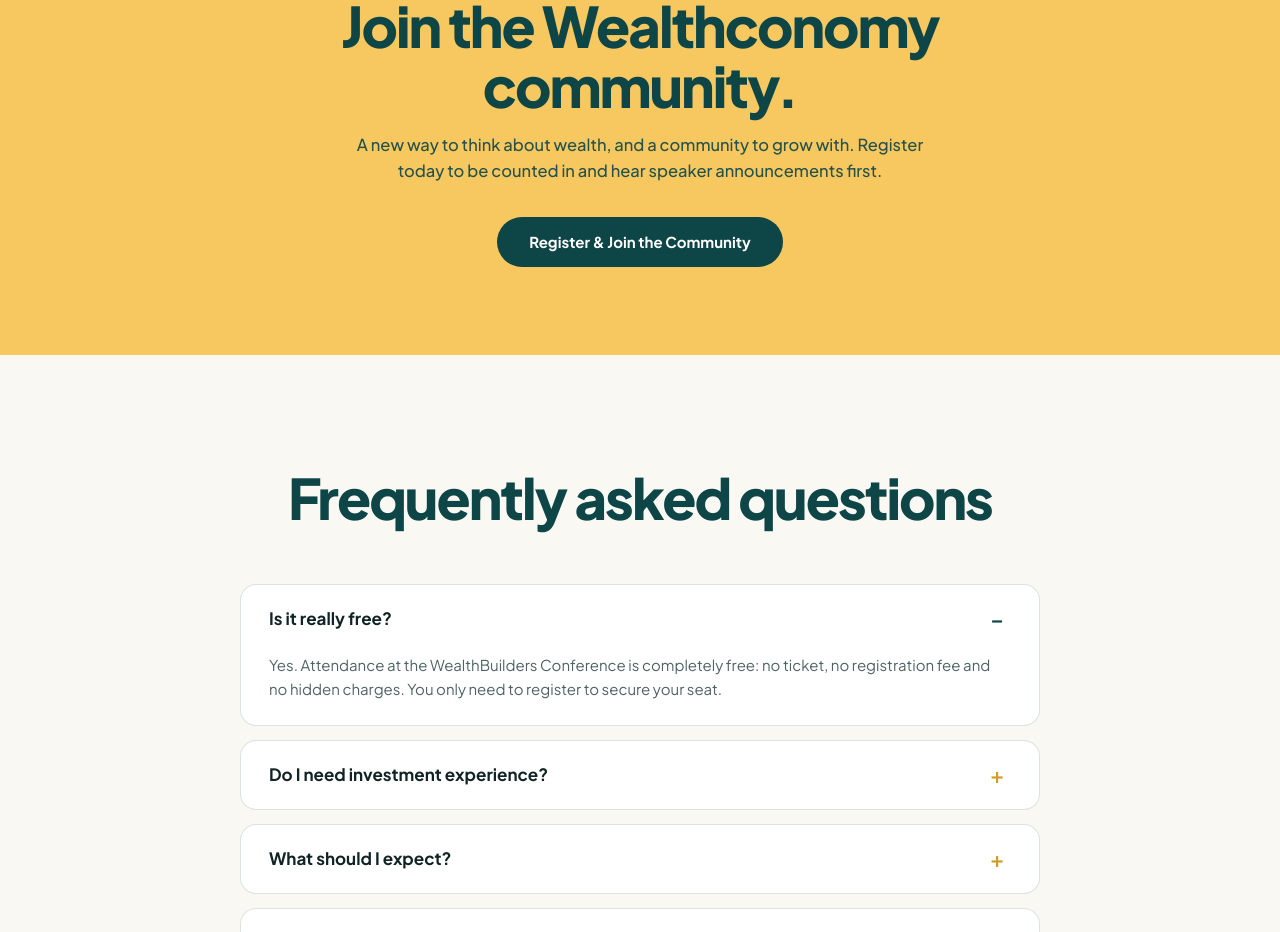
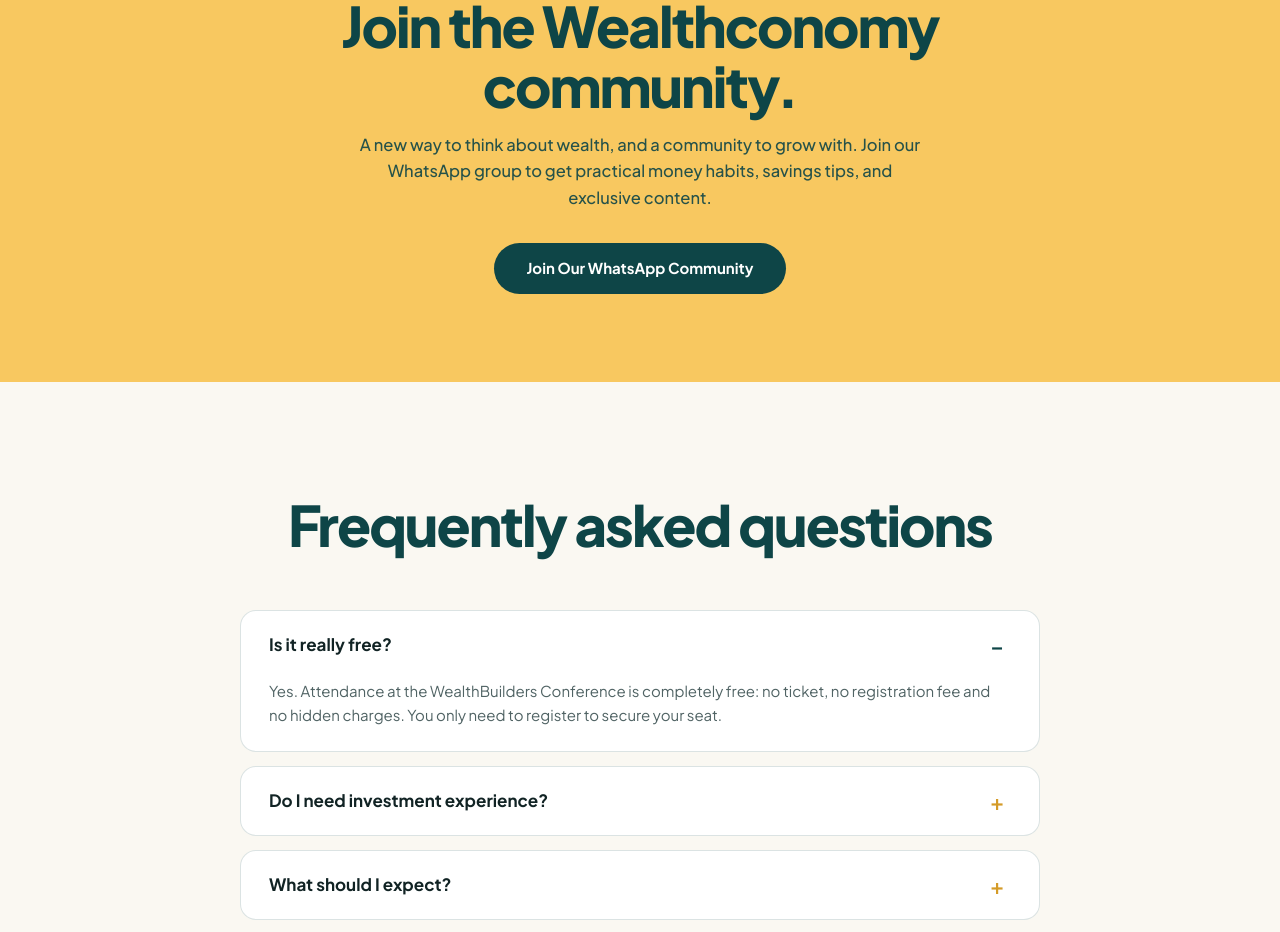
Before and after one commit to engineeringwealthconomy/wealthconomy-conference, a Next.js app: page / in a window 1280 px wide. Shown: the part 5100-6032 px from the top of the page. Built offline with nearby package versions, Linux system fonts and the light colour scheme.

Commit message:
feat: update call-to-action text for WhatsApp community engagement

```diff
--- a/src/app/page.tsx
+++ b/src/app/page.tsx
@@ -790,7 +790,7 @@ export default function WbcPage() {
             </h2>
 
             <p className="mx-auto mt-4 max-w-[580px] text-[15px] sm:text-[16.5px] font-medium leading-[1.6] text-[#0E4547]/90">
-              A new way to think about wealth, and a community to grow with. Register today to be counted in and hear speaker announcements first.
+              A new way to think about wealth, and a community to grow with. Join our WhatsApp group to get practical money habits, savings tips, and exclusive content.
             </p>
 
             <div className="mt-8 flex justify-center">
@@ -800,7 +800,7 @@ export default function WbcPage() {
                 rel="noopener noreferrer"
                 className="inline-flex items-center justify-center rounded-full bg-[#0E4547] px-8 py-3.5 text-[14px] sm:text-[15px] font-bold text-white transition-all hover:bg-[#145759] active:scale-95 shadow-none"
               >
-                Register & Join the Community
+                Join Our WhatsApp Community
               </a>
             </div>
           </Reveal>
```
